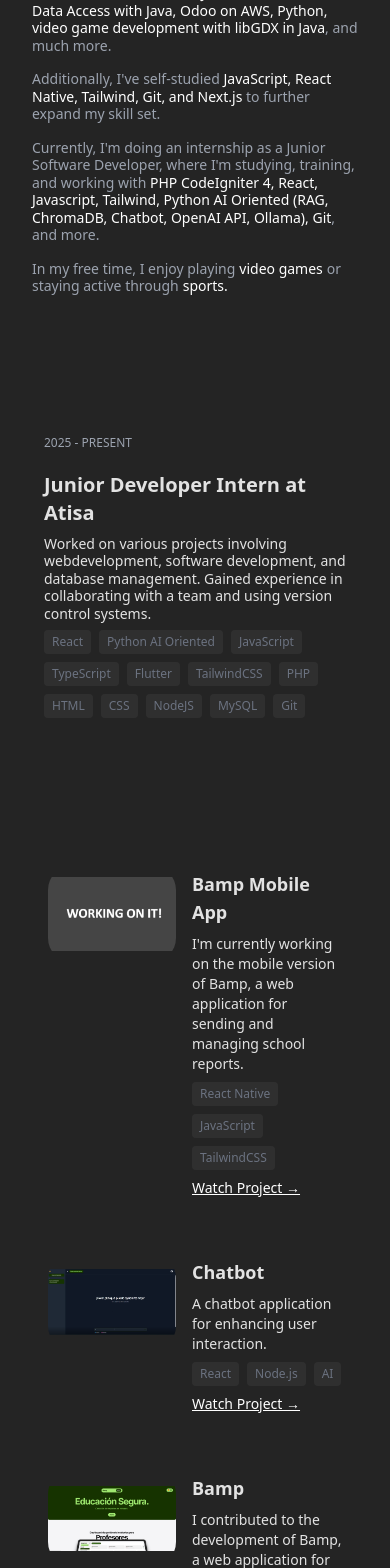
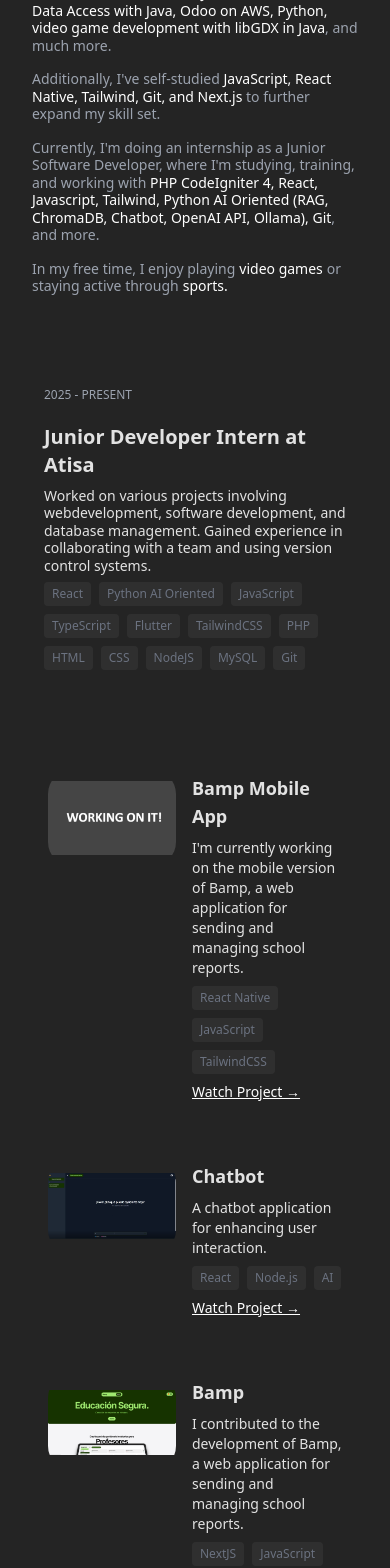
Before and after one commit to YoussefAKQ/YoussefAKQ.github.io, a React (Vite) app: page / in a window 390 px wide. Shown: the part 432-2000 px from the top of the page. Built offline with nearby package versions, Linux system fonts and the light colour scheme.

Commit message:
Cambios en margins

```diff
--- a/src/components/Experience.jsx
+++ b/src/components/Experience.jsx
@@ -11,7 +11,7 @@
   ];
 
   return (
-    <section id='experience' className='space-y-6 mt-32'>
+    <section id='experience' className='space-y-6 mt-20 md:mt-32'>
       <div className='flex flex-col gap-5 space-y-6 '>
         {experiences.map((experience, index) => (
           <ExperienceItem key={index} {...experience} />
--- a/src/components/Projects.jsx
+++ b/src/components/Projects.jsx
@@ -34,7 +34,7 @@
   ];
 
   return (
-    <section id='projects' className='space-y-10 mt-32'>
+    <section id='projects' className='space-y-10 mt-20 md:mt-32'>
       <div className='grid grid-cols-1 gap-8'>
         {projects.map((project, index) => (
           <ProjectItem key={index} {...project} />
```
